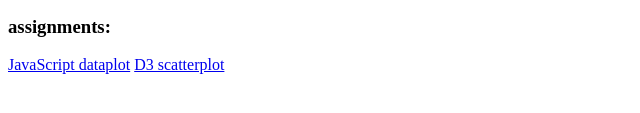
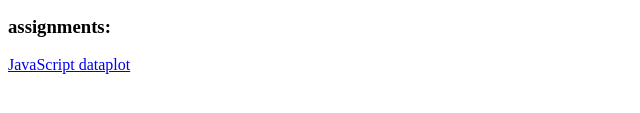
Before and after one commit to slagtkracht/data-processing, a plain HTML site: page index.html in a window 1280 px wide. Shown: the part 219-332 px from the top of the page, without its empty margins (0-640 px from the left). Drawn offline with Linux system fonts and the light colour scheme.

Commit message:
Update index.html

```diff
--- a/index.html
+++ b/index.html
@@ -31,7 +31,7 @@ Rosa Slagt
         </h3>
           <p>
             <a href="homework/week_3/linegraph.html">JavaScript dataplot</a>
-            <a href="Homework/Week_5/scatter.html">D3 scatterplot</a>
+
           </p>
       </body>
 </html>
```
